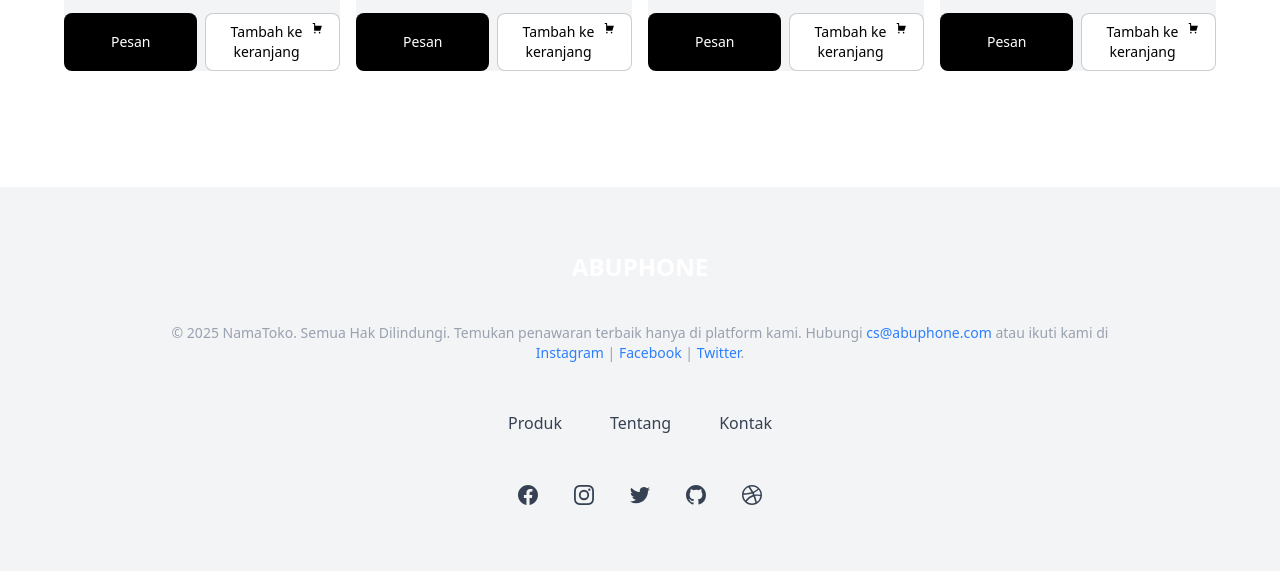
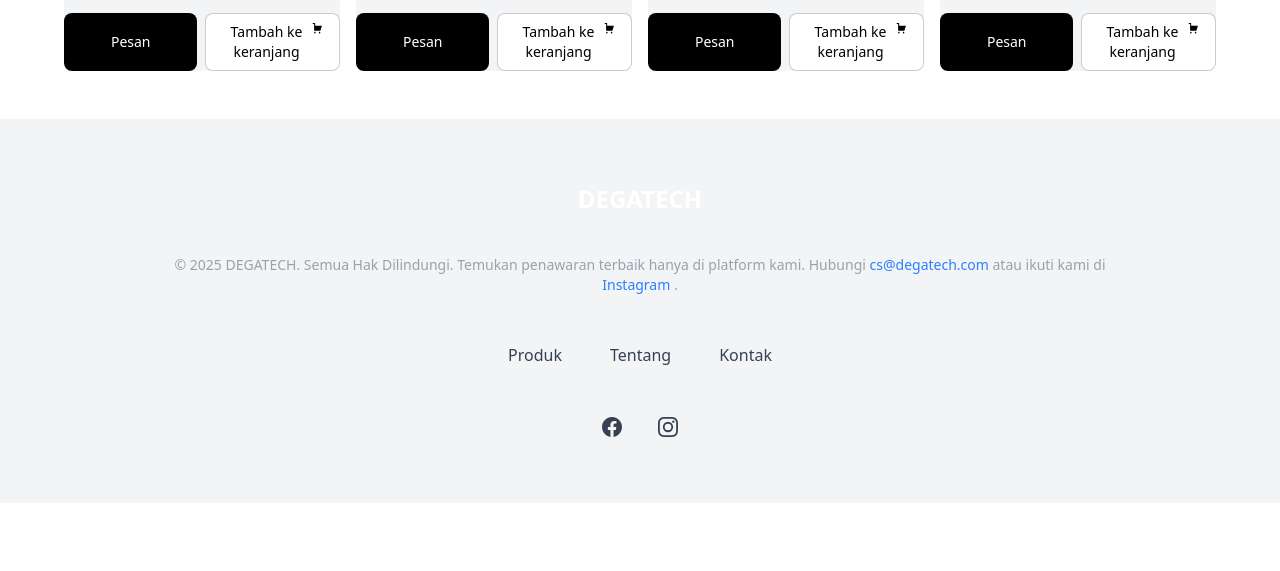
Before and after one commit to Panskuy/ecommerce, a plain HTML site: page index.html in a window 1280 px wide. Shown: the part 1129-1700 px from the top of the page. After the commit the page ends 1632 px from the top, so only its background shows below. Drawn offline with nearby package versions, Linux system fonts and the light colour scheme.

Commit message:
perbaiki layout

```diff
--- a/index.html
+++ b/index.html
@@ -5,7 +5,7 @@
     <meta name="viewport" content="width=device-width, initial-scale=1.0" />
     <script src="https://cdn.jsdelivr.net/npm/@tailwindcss/browser@4"></script>
   </head>
-  <body class="">
+  <body class="h-[100%]">
     <header class="fixed top-0 left-0 w-full bg-white z-50">
       <div class="w-full bg-black text-white text-center py-2">
         <p class="font-medium">
@@ -17,11 +17,11 @@
         class="flex h-16 items-center gap-8 px-4 sm:px-6 lg:px-8 max-w-screen-2xl mx-auto"
       >
         <a class="block text-black" href="#">
-          <span class="font-bold">ABUPHONE</span>
+          <span class="font-bold text-sm md:text-2xl">DEGATECH</span>
         </a>
 
         <div class="flex flex-1 items-center justify-end md:justify-between">
-          <nav aria-label="Global" class="hidden md:block">
+          <nav aria-label="Global" class="-ml-7 md:ml-0 mr-3 md:mr-0">
             <ul class="flex items-center gap-6 text-sm">
               <li>
                 <a
@@ -64,9 +64,8 @@
       </div>
     </header>
 
-    <div class="h-full pt-28 flex flex-col items-center">
+    <section class="h-full pt-28 flex flex-col items-center">
       <div class="w-full max-w-[1890px] px-4 sm:px-6 lg:px-8">
-        <section class="">
         <div class="px-4 py-8 sm:px-6 lg:px-8">
           <div class="flex flex-col md:flex-row justify-between items-center">
             <div class="w-full md:w-1/2">
@@ -74,23 +73,22 @@
                 <h2
                   class="text-2xl font-semibold text-gray-900 sm:text-3xl text-center md:text-left"
                 >
-                    Selamat Datang di <span class="font-bold">ABUPHONE</span>
+                  Selamat Datang di <span class="font-bold">DEGATECH</span>
                 </h2>
 
                 <p
                   class="mt-4 text-gray-700 text-justify pr-0 md:pr-10 mt-0 md:mb-10"
                 >
-                    Temukan smartphone impianmu dengan harga terbaik dan
-                    kualitas terjamin! Kami menyediakan berbagai pilihan
-                    handphone terbaru dengan garansi resmi dan harga yang
-                    bersahabat. Dapatkan promo spesial hingga
+                  Temukan smartphone impianmu dengan harga terbaik dan kualitas
+                  terjamin! Kami menyediakan berbagai pilihan handphone terbaru
+                  dengan garansi resmi dan harga yang bersahabat. Dapatkan promo
+                  spesial hingga
                   <span
                     class="font-bold text-md hover:px-4 hover:bg-black hover:text-white rounded-lg transition-all"
                     >60%</span
                   >
-                    untuk pembelian hari ini. Segera upgrade gadgetmu dan
-                    nikmati pengalaman teknologi yang lebih canggih hanya di
-                    toko kami!
+                  untuk pembelian hari ini. Segera upgrade gadgetmu dan nikmati
+                  pengalaman teknologi yang lebih canggih hanya di toko kami!
                 </p>
               </div>
             </div>
@@ -109,9 +107,9 @@
             </div>
           </div>
         </div>
-        </section>
-        <section class="w-full mt-10 h-screen">
-          <section>
+
+        <div class="w-full mt-10 h-full">
+          <div>
             <div class="px-4 py-8 sm:px-6 sm:py-12 lg:px-8">
               <header class="text-center">
                 <h2 class="text-xl font-bold text-gray-900 sm:text-3xl">
@@ -307,26 +305,76 @@
                 </li>
               </ul>
             </div>
-          </section>
-        </section>
           </div>
         </div>
-    <footer class="bg-gray-100 dark:bg-black">
+      </div>
+    </section>
+
+    <div
+      id="modal"
+      class="fixed inset-0 flex items-center justify-center bg-black/40 backdrop-blur-[10px] hidden"
+    >
+      <div class="bg-white p-6 rounded-lg shadow-lg w-[1000px] h-fit">
+        <h2 class="text-lg font-bold">Formulir Pemesanan</h2>
+        <p class="text-gray-600">
+          Silakan isi data berikut untuk melakukan pemesanan.
+        </p>
+        <input
+          type="text"
+          placeholder="Nama"
+          class="w-full border p-2 mt-4 rounded-md"
+        />
+        <input
+          type="text"
+          placeholder="Alamat"
+          class="w-full border p-2 mt-2 rounded-md"
+        />
+        <select
+          name="produk"
+          id="produk"
+          class="mt-4 border border-black/10 px-4 py-2 rounded-sm"
+        >
+          <option value="Pilih Produk" disabled selected class="hidden">
+            Pilih Produk
+          </option>
+          <option value="Samsung">Samsung</option>
+          <option value="Xiaomi">Xiaomi</option>
+        </select>
+        <div class="flex justify-end mt-4 gap-2">
+          <button
+            id="closeModal"
+            class="px-4 py-2 text-gray-800 border border-white hover:border-black rounded-md"
+          >
+            Tutup
+          </button>
+          <button
+            class="px-4 py-2 bg-black hover:bg-black/80 text-white rounded-md"
+          >
+            Pesan Sekarang
+          </button>
+        </div>
+      </div>
+    </div>
+
+    <div class="bg-gray-100 dark:bg-black">
       <div class="mx-auto max-w-5xl px-4 py-16 sm:px-6 lg:px-8">
         <div class="flex justify-center text-white font-bold text-2xl">
-          ABUPHONE
+          DEGATECH
         </div>
 
         <p class="text-gray-400 text-sm text-center mt-10">
-          © 2025 NamaToko. Semua Hak Dilindungi. Temukan penawaran terbaik hanya
+          © 2025 DEGATECH. Semua Hak Dilindungi. Temukan penawaran terbaik hanya
           di platform kami. Hubungi
           <a href="mailto:cs@namatoko.com" class="text-blue-500 hover:underline"
-            >cs@abuphone.com</a
+            >cs@degatech.com</a
           >
           atau ikuti kami di
-          <a href="#" class="text-blue-500 hover:underline">Instagram</a> |
-          <a href="#" class="text-blue-500 hover:underline">Facebook</a> |
-          <a href="#" class="text-blue-500 hover:underline">Twitter</a>.
+          <a
+            href="https://www.instagram.com/pandegarn?utm_source=ig_web_button_share_sheet&igsh=ZDNlZDc0MzIxNw%3D%3D"
+            class="text-blue-500 hover:underline"
+            >Instagram</a
+          >
+          .
         </p>
 
         <ul
@@ -386,7 +434,7 @@
 
           <li>
             <a
-              href="#"
+              href="https://www.instagram.com/pandegarn?utm_source=ig_web_button_share_sheet&igsh=ZDNlZDc0MzIxNw%3D%3D"
               rel="noreferrer"
               target="_blank"
               class="text-gray-700 transition hover:text-gray-700/75 dark:text-white dark:hover:text-white/75"
@@ -406,119 +454,7 @@
               </svg>
             </a>
           </li>
-
-          <li>
-            <a
-              href="#"
-              rel="noreferrer"
-              target="_blank"
-              class="text-gray-700 transition hover:text-gray-700/75 dark:text-white dark:hover:text-white/75"
-            >
-              <span class="sr-only">Twitter</span>
-              <svg
-                class="size-6"
-                fill="currentColor"
-                viewBox="0 0 24 24"
-                aria-hidden="true"
-              >
-                <path
-                  d="M8.29 20.251c7.547 0 11.675-6.253 11.675-11.675 0-.178 0-.355-.012-.53A8.348 8.348 0 0022 5.92a8.19 8.19 0 01-2.357.646 4.118 4.118 0 001.804-2.27 8.224 8.224 0 01-2.605.996 4.107 4.107 0 00-6.993 3.743 11.65 11.65 0 01-8.457-4.287 4.106 4.106 0 001.27 5.477A4.072 4.072 0 012.8 9.713v.052a4.105 4.105 0 003.292 4.022 4.095 4.095 0 01-1.853.07 4.108 4.108 0 003.834 2.85A8.233 8.233 0 012 18.407a11.616 11.616 0 006.29 1.84"
-                />
-              </svg>
-            </a>
-          </li>
-
-          <li>
-            <a
-              href="#"
-              rel="noreferrer"
-              target="_blank"
-              class="text-gray-700 transition hover:text-gray-700/75 dark:text-white dark:hover:text-white/75"
-            >
-              <span class="sr-only">GitHub</span>
-              <svg
-                class="size-6"
-                fill="currentColor"
-                viewBox="0 0 24 24"
-                aria-hidden="true"
-              >
-                <path
-                  fill-rule="evenodd"
-                  d="M12 2C6.477 2 2 6.484 2 12.017c0 4.425 2.865 8.18 6.839 9.504.5.092.682-.217.682-.483 0-.237-.008-.868-.013-1.703-2.782.605-3.369-1.343-3.369-1.343-.454-1.158-1.11-1.466-1.11-1.466-.908-.62.069-.608.069-.608 1.003.07 1.531 1.032 1.531 1.032.892 1.53 2.341 1.088 2.91.832.092-.647.35-1.088.636-1.338-2.22-.253-4.555-1.113-4.555-4.951 0-1.093.39-1.988 1.029-2.688-.103-.253-.446-1.272.098-2.65 0 0 .84-.27 2.75 1.026A9.564 9.564 0 0112 6.844c.85.004 1.705.115 2.504.337 1.909-1.296 2.747-1.027 2.747-1.027.546 1.379.202 2.398.1 2.651.64.7 1.028 1.595 1.028 2.688 0 3.848-2.339 4.695-4.566 4.943.359.309.678.92.678 1.855 0 1.338-.012 2.419-.012 2.747 0 .268.18.58.688.482A10.019 10.019 0 0022 12.017C22 6.484 17.522 2 12 2z"
-                  clip-rule="evenodd"
-                />
-              </svg>
-            </a>
-          </li>
-
-          <li>
-            <a
-              href="#"
-              rel="noreferrer"
-              target="_blank"
-              class="text-gray-700 transition hover:text-gray-700/75 dark:text-white dark:hover:text-white/75"
-            >
-              <span class="sr-only">Dribbble</span>
-              <svg
-                class="size-6"
-                fill="currentColor"
-                viewBox="0 0 24 24"
-                aria-hidden="true"
-              >
-                <path
-                  fill-rule="evenodd"
-                  d="M12 2C6.48 2 2 6.48 2 12s4.48 10 10 10c5.51 0 10-4.48 10-10S17.51 2 12 2zm6.605 4.61a8.502 8.502 0 011.93 5.314c-.281-.054-3.101-.629-5.943-.271-.065-.141-.12-.293-.184-.445a25.416 25.416 0 00-.564-1.236c3.145-1.28 4.577-3.124 4.761-3.362zM12 3.475c2.17 0 4.154.813 5.662 2.148-.152.216-1.443 1.941-4.48 3.08-1.399-2.57-2.95-4.675-3.189-5A8.687 8.687 0 0112 3.475zm-3.633.803a53.896 53.896 0 013.167 4.935c-3.992 1.063-7.517 1.04-7.896 1.04a8.581 8.581 0 014.729-5.975zM3.453 12.01v-.26c.37.01 4.512.065 8.775-1.215.25.477.477.965.694 1.453-.109.033-.228.065-.336.098-4.404 1.42-6.747 5.303-6.942 5.629a8.522 8.522 0 01-2.19-5.705zM12 20.547a8.482 8.482 0 01-5.239-1.8c.152-.315 1.888-3.656 6.703-5.337.022-.01.033-.01.054-.022a35.318 35.318 0 011.823 6.475 8.4 8.4 0 01-3.341.684zm4.761-1.465c-.086-.52-.542-3.015-1.659-6.084 2.679-.423 5.022.271 5.314.369a8.468 8.468 0 01-3.655 5.715z"
-                  clip-rule="evenodd"
-                />
-              </svg>
-            </a>
-          </li>
         </ul>
-      </div>
-    </footer>
-    <div
-      id="modal"
-      class="fixed inset-0 flex items-center justify-center bg-black/40 backdrop-blur-[10px] hidden"
-    >
-      <div class="bg-white p-6 rounded-lg shadow-lg w-[1000px] h-fit">
-        <h2 class="text-lg font-bold">Formulir Pemesanan</h2>
-        <p class="text-gray-600">
-          Silakan isi data berikut untuk melakukan pemesanan.
-        </p>
-        <input
-          type="text"
-          placeholder="Nama"
-          class="w-full border p-2 mt-4 rounded-md"
-        />
-        <input
-          type="text"
-          placeholder="Alamat"
-          class="w-full border p-2 mt-2 rounded-md"
-        />
-        <select
-          name="produk"
-          id="produk"
-          class="mt-4 border border-black/10 px-4 py-2 rounded-sm"
-        >
-          <option value="Pilih Produk" disabled selected class="hidden">
-            Pilih Produk
-          </option>
-          <option value="Samsung">Samsung</option>
-          <option value="Xiaomi">Xiaomi</option>
-        </select>
-        <div class="flex justify-end mt-4 gap-2">
-          <button
-            id="closeModal"
-            class="px-4 py-2 text-gray-800 border border-white hover:border-black rounded-md"
-          >
-            Tutup
-          </button>
-          <button
-            class="px-4 py-2 bg-black hover:bg-black/80 text-white rounded-md"
-          >
-            Pesan Sekarang
-          </button>
-        </div>
       </div>
     </div>
     <script src="./script.js"></script>
```
Lines whose indentation alone changed are shown as unchanged.
